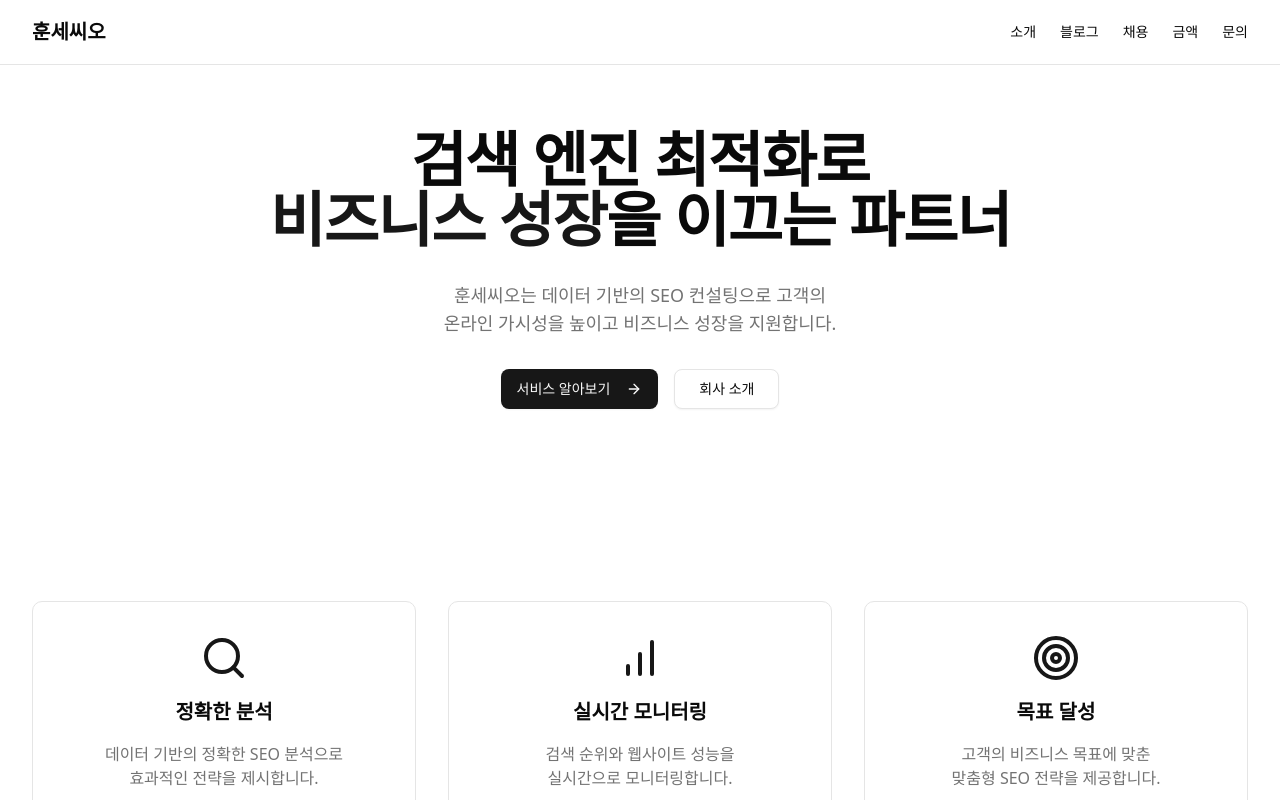
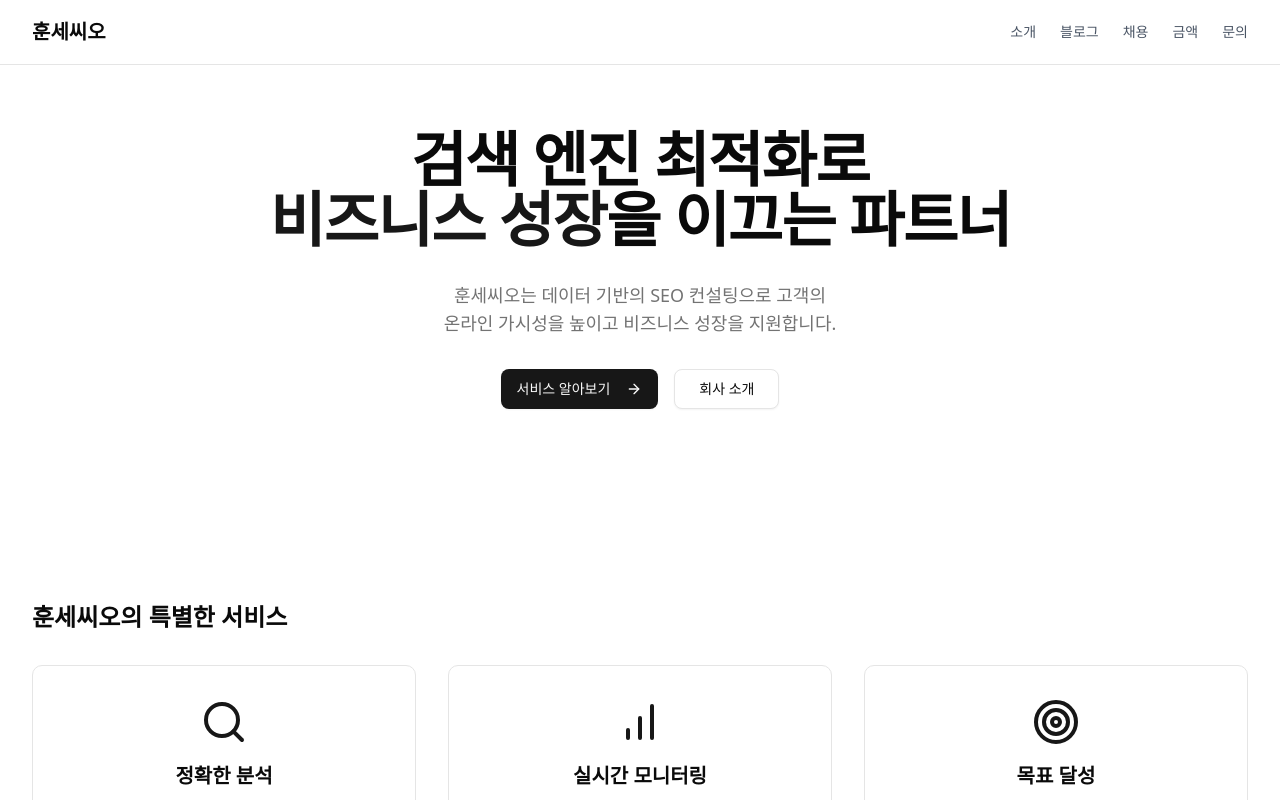
Before and after one commit to Orchemi/huns-seo, a Next.js app: page / in a window 1280 px wide. Shown: the top 800 px of the page. Built offline with nearby package versions, Linux system fonts and the light colour scheme.

Commit message:
Fix: 페이지 heading 구조 수정 및 header, footer 수정  #20

```diff
--- a/src/app/contact/page.tsx
+++ b/src/app/contact/page.tsx
@@ -84,7 +84,8 @@ export default function Contact() {
 				<div className="mx-auto grid w-full max-w-7xl gap-8 lg:grid-cols-2">
 					{/* Contact Information */}
 					<div className="flex flex-col gap-8">
-						<div className="grid gap-6 sm:grid-cols-2">
+						<h2 className="text-2xl font-bold">문의 정보</h2>
+						<div className="grid sm:grid-cols-2 gap-4">
 							{contactInfo.map((info) => (
 								<Card key={info.title}>
 									<CardHeader className="space-y-1">
--- a/src/app/page.tsx
+++ b/src/app/page.tsx
@@ -68,6 +68,7 @@ export default function Home() {
 
 				{/* Features Section */}
 				<section className="mx-auto w-full max-w-7xl py-16">
+					<h2 className="text-2xl font-bold mb-8 ">훈세씨오의 특별한 서비스</h2>
 					<div className="grid gap-8 sm:grid-cols-2 lg:grid-cols-3">
 						{features.map((feature) => (
 							<div
--- a/src/components/layout/footer.tsx
+++ b/src/components/layout/footer.tsx
@@ -1,5 +1,6 @@
 import Link from 'next/link';
 import { Mail, Phone, MapPin } from 'lucide-react';
+import { ROUTE, ROUTE_NAME, ROUTE_PATH } from '@/share/route/route.constant';
 
 const companyInfo = {
 	name: '훈세씨오(hunsseo Corp.)',
@@ -13,23 +14,23 @@ const footerLinks = [
 	{
 		title: '회사',
 		links: [
-			{ name: '소개', href: '/about' },
-			{ name: '채용', href: '/recruit' },
-			{ name: '블로그', href: '/blog' },
+			{ name: ROUTE_NAME[ROUTE.ABOUT], href: ROUTE_PATH[ROUTE.ABOUT]() },
+			{ name: ROUTE_NAME[ROUTE.CAREERS], href: ROUTE_PATH[ROUTE.CAREERS]() },
+			{ name: ROUTE_NAME[ROUTE.BLOG], href: ROUTE_PATH[ROUTE.BLOG]() },
 		],
 	},
 	{
 		title: '서비스',
 		links: [
-			{ name: '금액 정책', href: '/pricing' },
-			{ name: 'SEO 컨설팅', href: '/services' },
+			{ name: '금액 정책', href: ROUTE_PATH[ROUTE.PRICING]() },
+			{ name: 'SEO 컨설팅', href: ROUTE_PATH[ROUTE.CONTACT]() },
 		],
 	},
 	{
 		title: '법적',
 		links: [
-			{ name: '이용약관', href: '/terms' },
-			{ name: '개인정보처리방침', href: '/privacy' },
+			{ name: '이용약관', href: '/' },
+			{ name: '개인정보처리방침', href: '/' },
 		],
 	},
 ];
--- a/src/components/layout/header.tsx
+++ b/src/components/layout/header.tsx
@@ -21,7 +21,7 @@ export const Header = () => {
 	return (
 		<header className="sticky top-0 z-50 w-full border-b bg-background/95 backdrop-blur supports-[backdrop-filter]:bg-background/60">
 			<div className="mx-auto flex h-16 w-full max-w-7xl items-center justify-between px-4 sm:px-6 lg:px-8">
-				<Link href="/" className="flex items-center space-x-2">
+				<Link href="/" className="flex items-center space-x-2 cursor-pointer">
 					<span className="text-xl font-bold">훈세씨오</span>
 				</Link>
 
@@ -31,9 +31,14 @@ export const Header = () => {
 						<Link
 							key={item.href}
 							href={item.href}
-							className="text-sm font-medium transition-colors hover:text-primary"
+							className="text-sm text-gray-600 font-medium transition-colors hover:text-gray-900"
 						>
-							<GACta event={GA_CTA_EVENTS.onClickNavigation}>{item.name}</GACta>
+							<GACta
+								event={GA_CTA_EVENTS.onClickNavigation}
+								className="cursor-pointer"
+							>
+								{item.name}
+							</GACta>
 						</Link>
 					))}
 				</nav>
```
